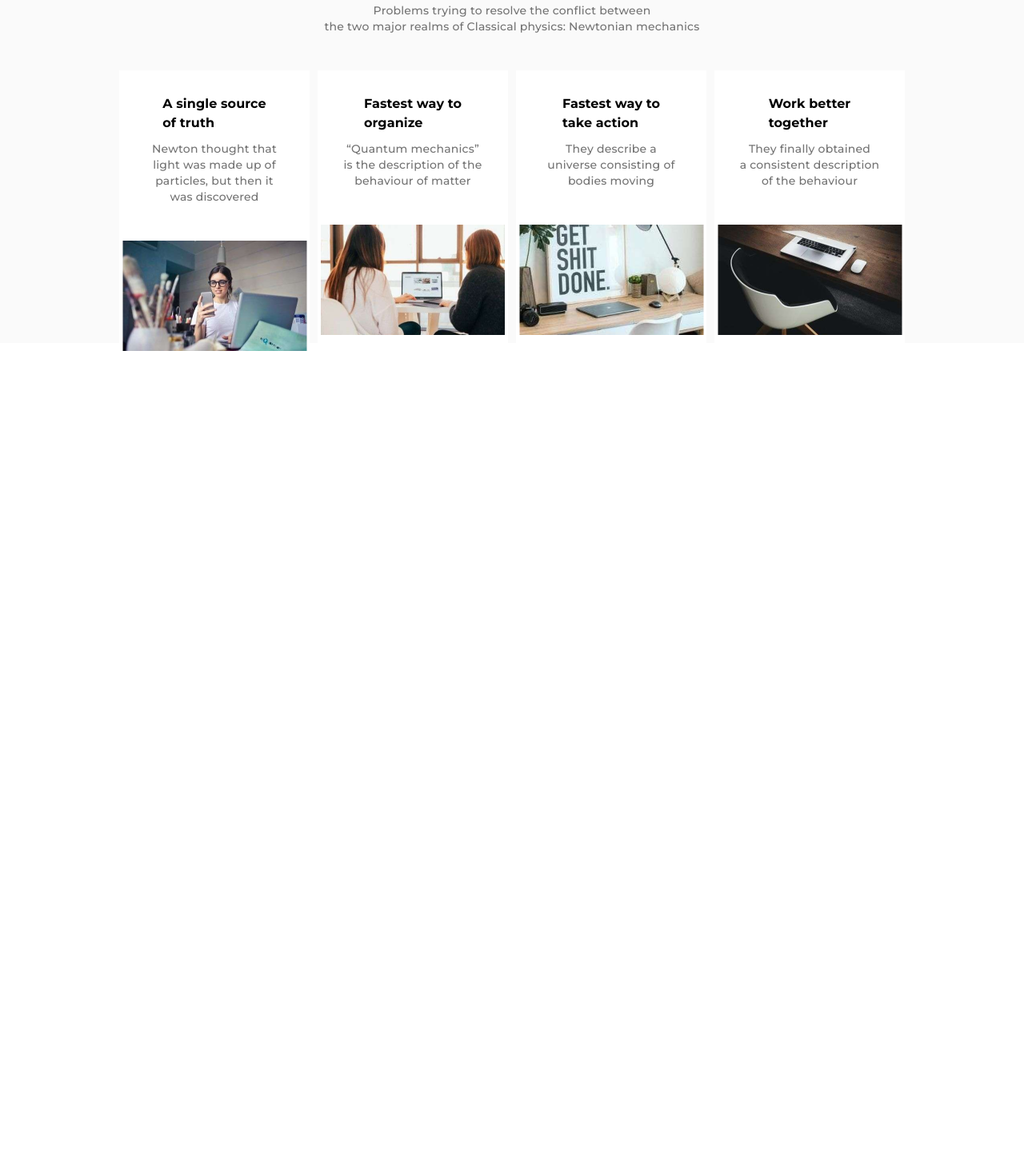
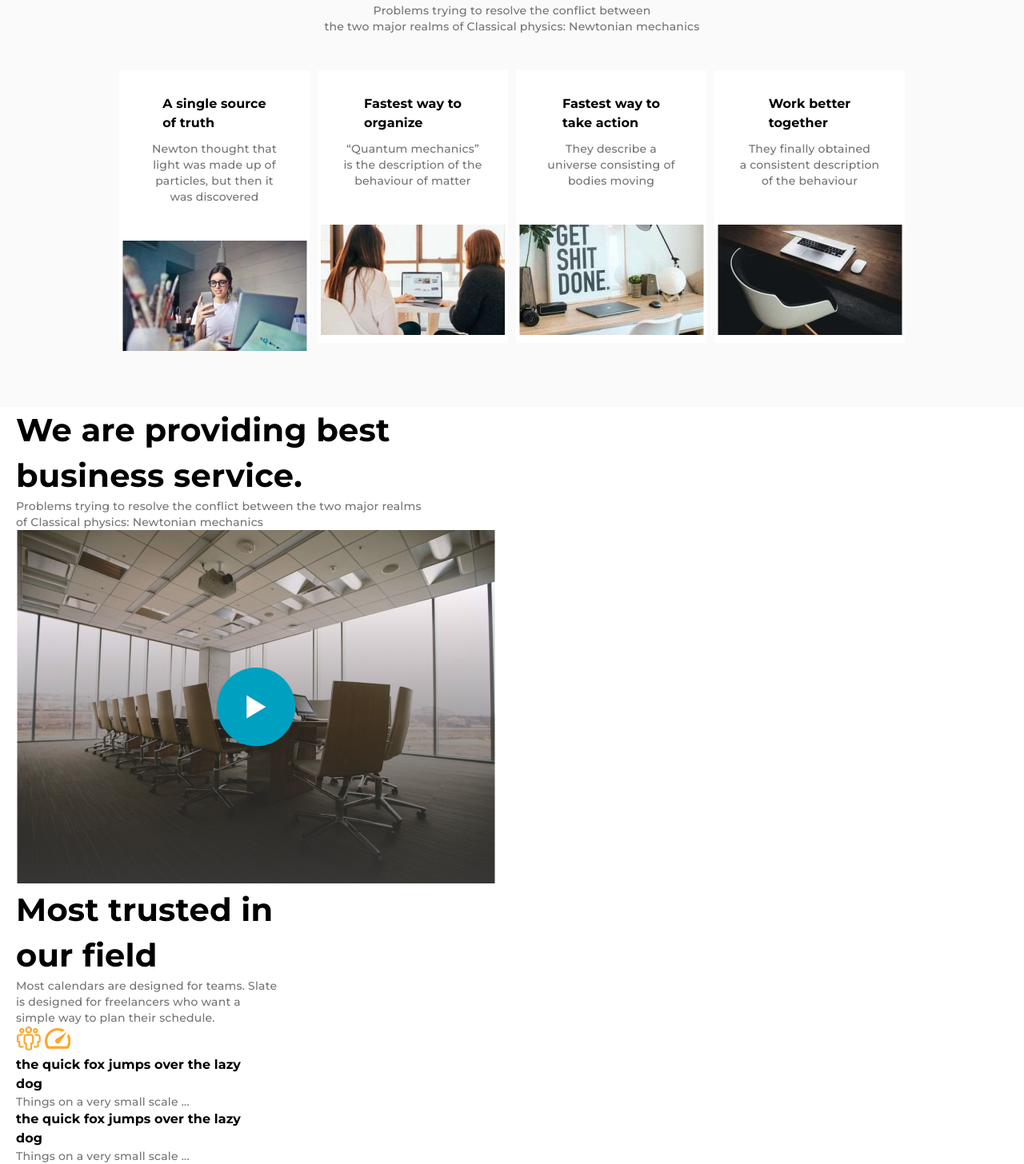
Before and after one commit to Nani7008/Indicorp, a plain HTML site: page index.html in a window 1280 px wide. Shown: the part 1735-3191 px from the top of the page at 80% size. Before the commit the page ends 2175 px from the top, so only its background shows below. Drawn offline with nearby package versions, Linux system fonts and the light colour scheme.

Commit message:
added html section for practice

```diff
--- a/index.html
+++ b/index.html
@@ -219,5 +219,60 @@
       </div>
     </section>
     <!-- Practice section ends -->
+
+    <!-- Service page starts  -->
+    <section id="service">
+      <div class="container">
+        <div class="wrapper">
+          <h2>
+            We are providing best <br>
+            business service.
+          </h2>
+          <p>
+            Problems trying to resolve the conflict between the two major realms <br>
+            of Classical physics: Newtonian mechanics
+          </p>
+          <div class="wrapper__center">
+            <div class="wrapper__center__left">
+              <img src="./assets/images/col-md-8.png" alt="videoplayback">
+            </div>
+            <div class="wrapper__center__right">
+              <h2>
+                Most trusted in <br>
+                our field
+              </h2>
+              <p>
+                Most calendars are designed for teams. Slate <br>
+                is designed for freelancers who want a <br>
+                simple way to plan their schedule.
+              </p>
+              <div class="wrapper__center__right__bot">
+              <div class="wrapper__center__right__bot--left">
+                <img src="./assets/icons/icn settings .icn-md.png" alt="users">
+                <img src="./assets/icons/time.png" alt="time">
+              </div>
+              <div class="wrapper__center__right__bot--right">
+                <h5>
+                  the quick fox jumps over the lazy <br>
+                  dog
+                </h5>
+                <p>
+                  Things on a very small scale ...
+                </p>
+                <h5>
+                  the quick fox jumps over the lazy <br>
+                  dog
+                </h5>
+                <p>
+                  Things on a very small scale ...
+              </div>
+
+              </div>
+            </div>
+          </div>
+        </div>
+      </div>
+
+    </section>
   </body>
 </html>
--- a/style.scss
+++ b/style.scss
@@ -110,6 +110,7 @@
       display: flex;
       flex-direction: row;
       gap: 10px;
+      padding-bottom: 80px;
     }
   }
 }
```
Also changed, not shown: assets/icons/icn settings .icn-md.png (added), assets/icons/time.png (added), assets/images/col-md-8.png (added), css/style.css, css/style.min.css, 2 other files.
